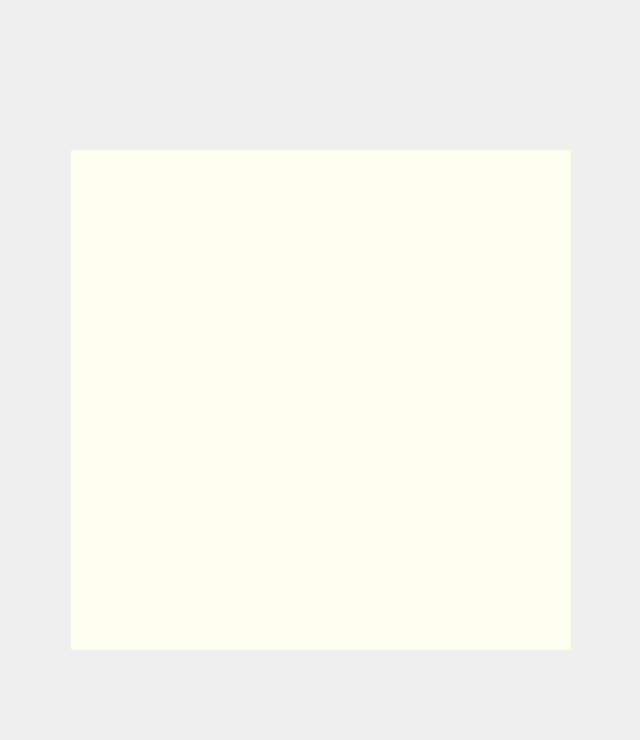
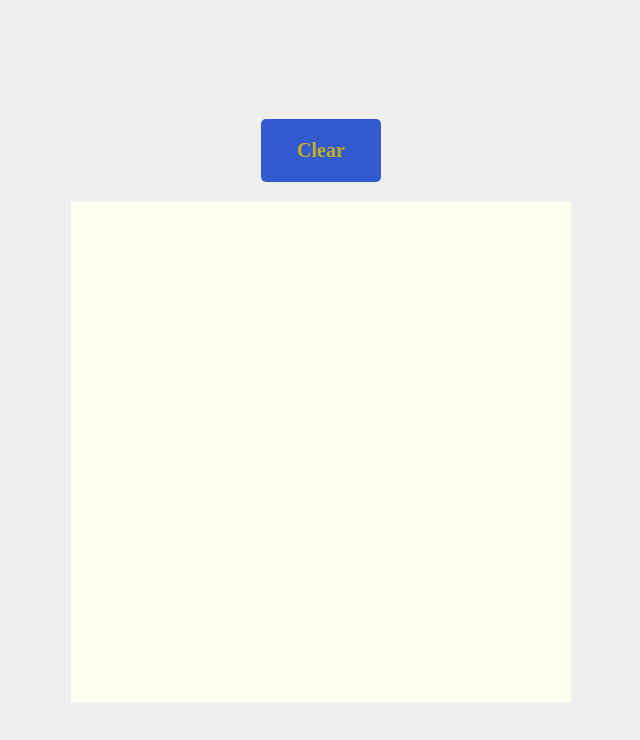
Before and after one commit to angie0123/Etch-a-Sketch, a plain HTML site: page index.html in a window 1280 px wide. Shown: the whole page, without its empty margins (319-959 px from the left). Drawn offline with Linux system fonts and the light colour scheme.

Commit message:
Add clear button

```diff
--- a/script.js
+++ b/script.js
@@ -2,14 +2,13 @@ const body = document.querySelector("body");
 const GRID_HEIGHT = 500;
 const GRID_WIDTH = 500;
 const squaresPerColumn = 16;
+const squareLength = Math.floor(GRID_HEIGHT / squaresPerColumn);
+
+// Will fill 16 columns with 16 squares each , as divs stack on top
+function initGrid() {
   const gridContainer = document.createElement("div");
   gridContainer.classList.add("grid-container");
-const squareLength = Math.floor(GRID_HEIGHT / squaresPerColumn);
   body.appendChild(gridContainer);
-//1. create 16 * 16 square divs
-
-// Will fill 16 columns with 16 squares each , as divs stack on top
-
   for (let i = 0; i < 16; i++) {
     const columnContainer = document.createElement("div");
     columnContainer.classList.add("column");
@@ -21,11 +20,27 @@ for (let i = 0; i < 16; i++) {
       square.addEventListener("mouseover", paintSquare);
       columnContainer.appendChild(square);
     }
-
-  //   columnContainer.style.width = unitHeight;
     gridContainer.appendChild(columnContainer);
+  }
 }
 
 function paintSquare() {
   this.style.background = "black";
 }
+
+function initMenu() {
+  const clearBtn = document.createElement("div");
+  clearBtn.classList.add("clear-btn");
+  clearBtn.textContent = "Clear";
+  clearBtn.addEventListener("click", clearGrid);
+  body.appendChild(clearBtn);
+}
+
+function clearGrid() {
+  const gridContainer = document.querySelector("div.grid-container");
+  gridContainer.remove();
+  initGrid();
+}
+
+initMenu();
+initGrid();
--- a/styles.css
+++ b/styles.css
@@ -18,3 +18,22 @@ body {
   background: ivory;
   display: flex;
 }
+
+.clear-btn {
+  width: 120px;
+  font-size: 20px;
+  padding: 20px;
+  border-radius: 5px;
+  background: rgb(49, 91, 207);
+  color: rgb(201, 174, 25);
+  font-weight: bold;
+  margin: 20px;
+  display: flex;
+  align-items: center;
+  justify-content: center;
+}
+
+.clear-btn:hover {
+  cursor: pointer;
+  opacity: 0.8;
+}
```
Lines whose indentation alone changed are shown as unchanged.
